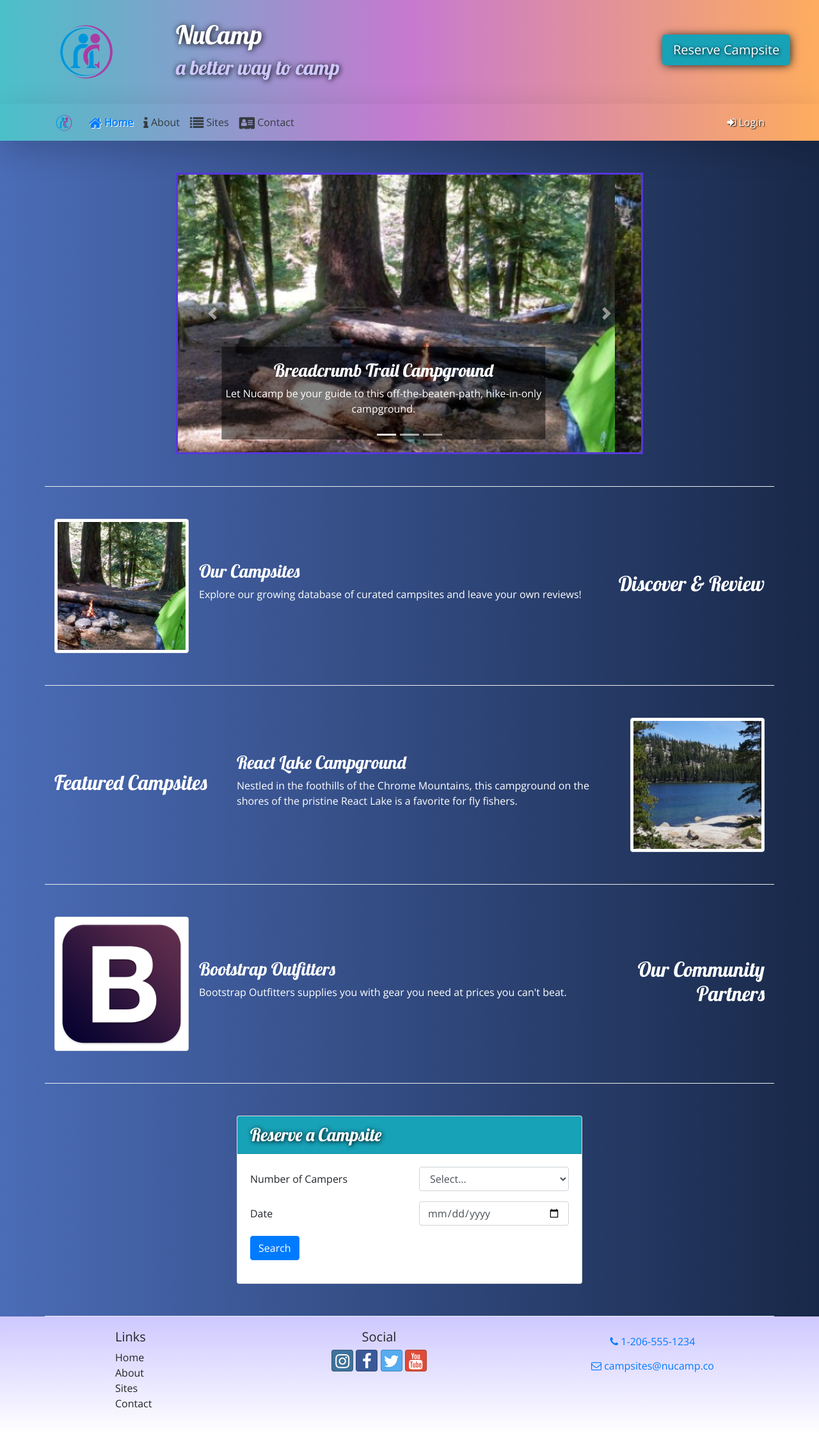
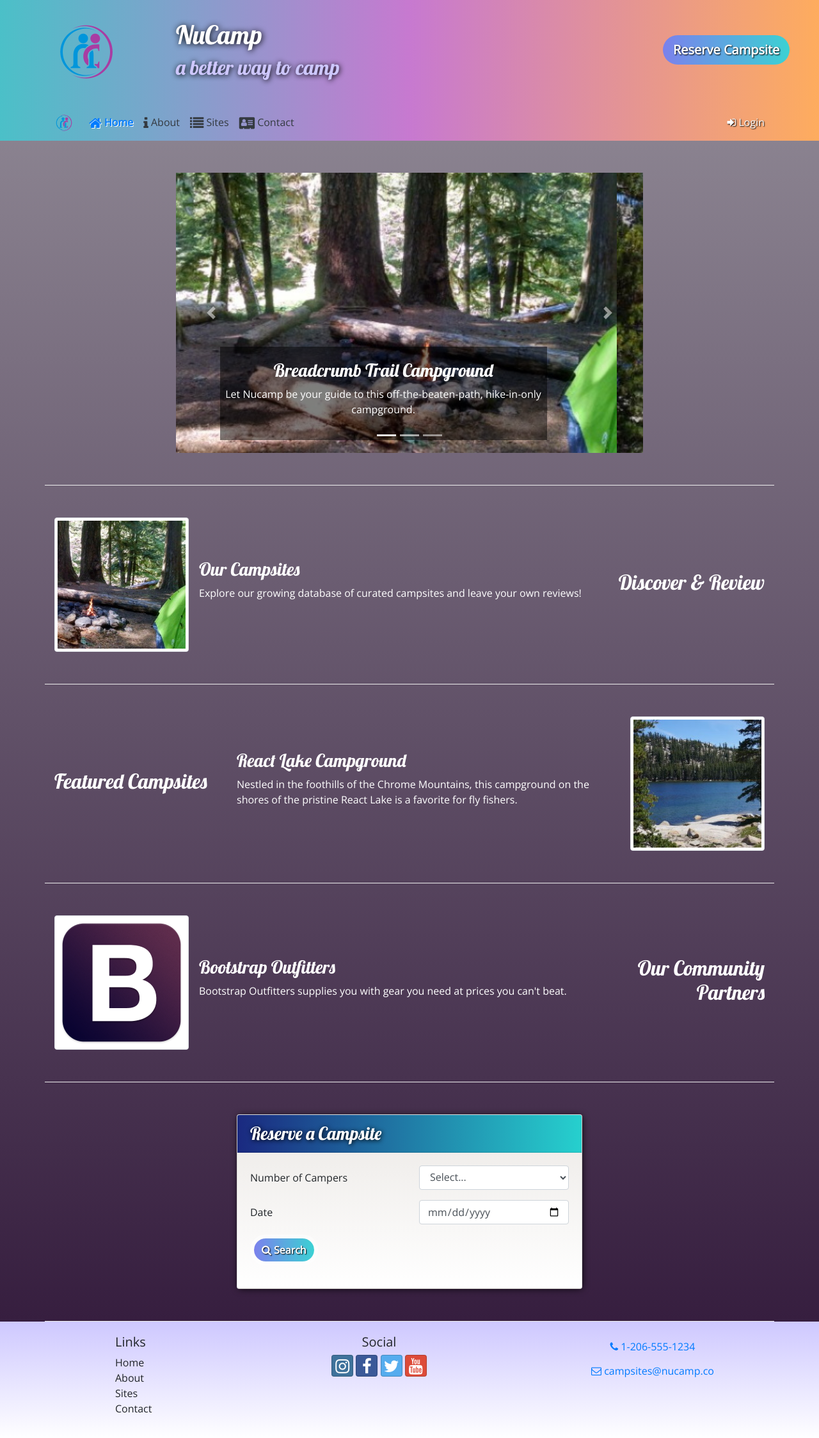
Before and after one commit to aryaemami59/nucampsite, a website: page index.html in a window 1280 px wide. Shown: the whole page at 64% size. Drawn offline with nearby package versions, Linux system fonts and the light colour scheme.

Commit message:
changed button styling

```diff
--- a/css/styles.css
+++ b/css/styles.css
@@ -1,6 +1,8 @@
 body {
   font-family: "Open Sans", sans-serif;
-  background: linear-gradient(to left, #182848, #4b6cb7);
+  /* background: linear-gradient(to top, #2c3e50, #bdc3c7); */
+  background: linear-gradient(to top, #2e1437, #948e99);
+  /* background: linear-gradient(to bottom, #f8cdda, #1d2b64); */
 }
 
 h1,
@@ -61,7 +63,7 @@ a:hover {
 }
 
 .carousel {
-  border: solid #5637dd;
+  /* border: solid #5637dd; */
 }
 
 .hover-transform:hover {
@@ -117,3 +119,89 @@ a.hover-purple:hover {
 .opacity-50 {
   opacity: 0.5;
 }
+
+.custom-gradient {
+  background: linear-gradient(to left, #26d0ce, #1a2980);
+}
+
+.custom-gradient-2 {
+  background: linear-gradient(90deg, #7b81ec, #3bd1d3);
+  background-repeat: no-repeat;
+  background-size: 100%;
+  background-clip: padding-box;
+  transition: all 0.2s ease-in-out;
+  /* border: 6px solid rgba(255, 255, 255, 0.45); */
+  /* background: linear-gradient(to bottom, #0083b0, #00b4db); */
+  /* background: linear-gradient(to right, #d3cce3, #e9e4f0); */
+  /* background: linear-gradient(
+    to bottom,
+    hsl(160, 50%, 53%),
+    hsl(169, 100%, 87%)
+  );
+  border-color: hsl(160, 50%, 53%);
+  transition: all 0.2s ease-in-out; */
+}
+
+.custom-gradient-2:hover {
+  box-shadow: black 1px 1px 0.75em -5px;
+  background: linear-gradient(90deg, #7b81ec, hsl(181, 63%, 46%));
+  background-repeat: no-repeat;
+  background-size: 100%;
+  background-clip: padding-box;
+  border: 6px solid rgba(255, 255, 255, 0.45);
+  /* background: linear-gradient(
+    to bottom,
+    hsl(160, 50%, 46%),
+    hsl(169, 100%, 80%)
+  );
+  border-color: hsl(160, 50%, 50%);
+  box-shadow: black 1px 1px 0.75em -5px; */
+  /* transition: all 0.2s ease-in-out; */
+}
+
+.custom-gradient-2:active {
+  box-shadow: black 1px 1px 0.75em -3px;
+  background: linear-gradient(90deg, #7b81ec, hsl(181, 63%, 43%));
+  background-repeat: no-repeat;
+  background-size: 100%;
+  background-clip: padding-box;
+}
+
+.custom-gradient-3 {
+  /* background: linear-gradient(to bottom, #aaffa9, #11ffbd); */
+  /* background: linear-gradient(to right, #1cd8d2, #93edc7); */
+  /* background-image: linear-gradient(90deg, #7b81ec, #3bd1d3); */
+  background: linear-gradient(90deg, #7b81ec, #3bd1d3);
+  background-repeat: no-repeat;
+  background-size: 100%;
+  background-clip: padding-box;
+  transition: all 0.2s ease-in-out;
+  border: 6px solid rgba(255, 255, 255, 0.45);
+  /* border-color: hsl(181, 63%, 53%); */
+  /* background-color: rgb(0, 184, 249); */
+}
+
+.custom-gradient-3:hover {
+  box-shadow: black 1px 1px 0.75em -5px;
+  background: linear-gradient(90deg, #7b81ec, hsl(181, 63%, 46%));
+  background-repeat: no-repeat;
+  background-size: 100%;
+  background-clip: padding-box;
+}
+
+.custom-gradient-3:active {
+  box-shadow: black 1px 1px 0.75em -3px;
+  background: linear-gradient(90deg, #7b81ec, hsl(181, 63%, 43%));
+  background-repeat: no-repeat;
+  background-size: 100%;
+  background-clip: padding-box;
+}
+
+.rounded-custom {
+  border-radius: 50px;
+}
+
+.custom-background {
+  /* background: linear-gradient(to bottom, #232526, #414345); */
+  background: linear-gradient(to bottom, #ece9e6, #ffffff);
+}
--- a/index.html
+++ b/index.html
@@ -43,7 +43,7 @@
             <a
               href="#reserveForm"
               role="button"
-              class="btn btn-lg btn-info text-nowrap box-shadow text-shadow"
+              class="btn btn-lg text-white text-nowrap custom-gradient-2 hover-transform rounded-custom font-weight-bold text-shadow-50"
               data-toggle="tooltip"
               data-placement="bottom"
               data-html="true"
@@ -56,7 +56,7 @@
       </div>
     </header>
 
-    <nav class="navbar navbar-expand-sm navbar-dark sticky-top shadow-lg">
+    <nav class="navbar navbar-expand-sm navbar-dark sticky-top">
       <div class="container">
         <a class="navbar-brand" href="#">
           <img
@@ -382,8 +382,10 @@
       </div>
       <div class="row row-content">
         <div class="col-sm-6 mx-auto">
-          <div class="card">
-            <h3 class="card-header bg-info text-white text-shadow">
+          <div class="card box-shadow custom-background">
+            <h3
+              class="card-header bg-primary text-white text-shadow custom-gradient"
+            >
               Reserve a Campsite
             </h3>
             <div class="card-body">
@@ -422,7 +424,11 @@
                 </div>
                 <div class="row form-group">
                   <div class="col">
-                    <button type="submit" class="btn btn-primary">
+                    <button
+                      type="submit"
+                      class="btn custom-gradient-3 text-white rounded-custom font-weight-bold text-shadow-50 hover-transform"
+                    >
+                      <i class="fa fa-search"></i>
                       Search
                     </button>
                   </div>
```
